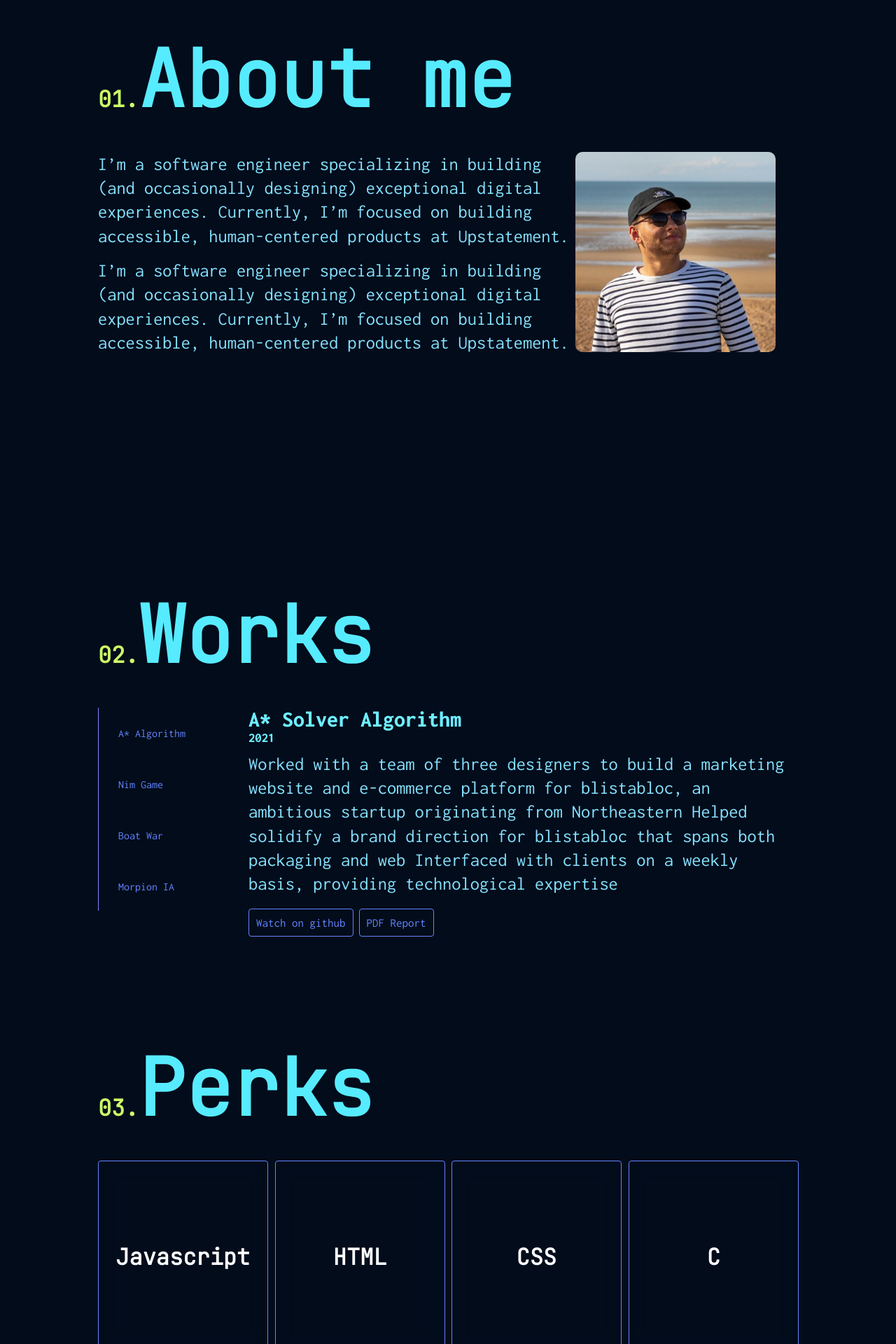
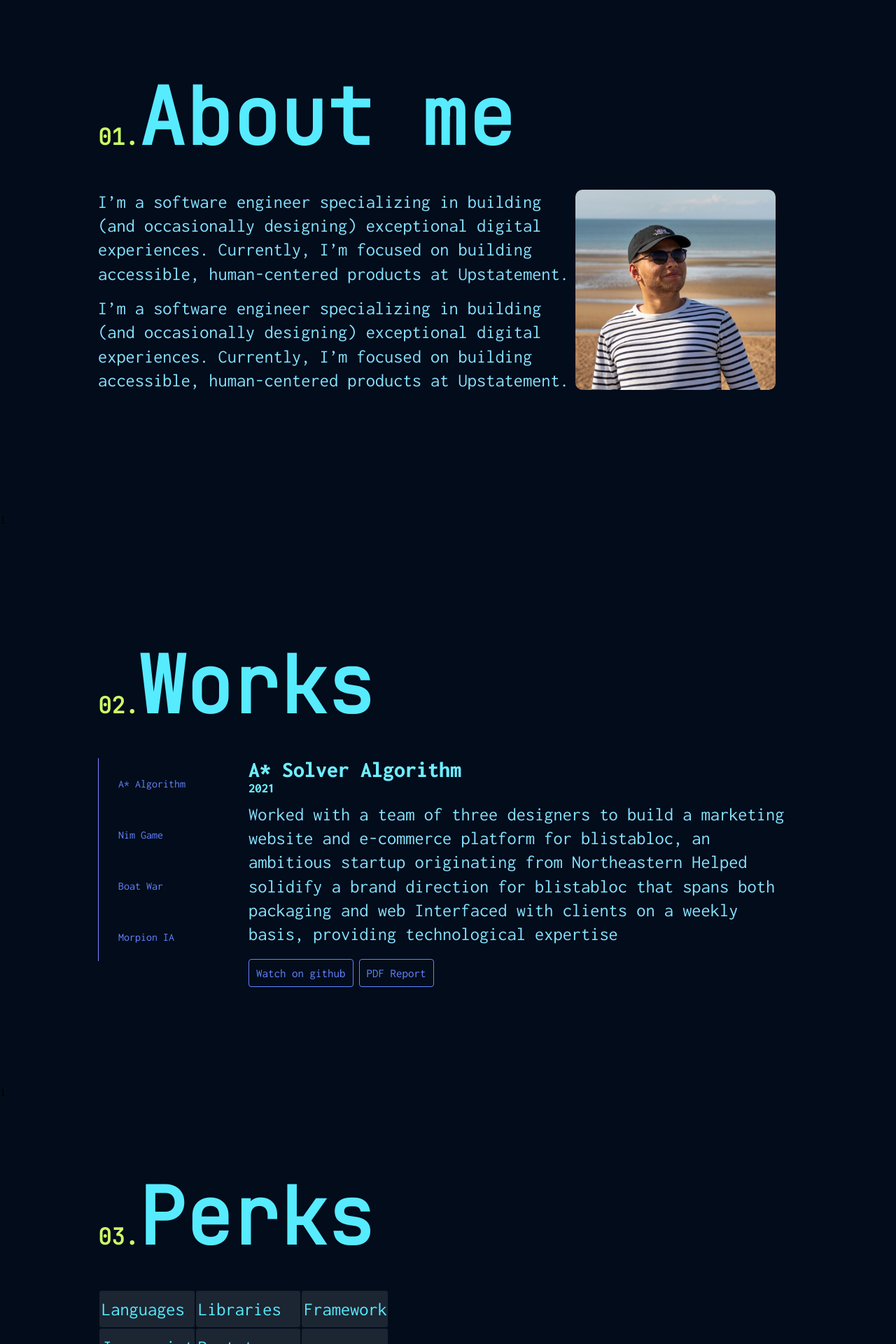
Before and after one commit to Lowouis/folio-remake-fresh, a PHP site: page / in a window 1280 px wide. Shown: the part 920-2840 px from the top of the page at 70% size. Run offline with PHP 8.4, Linux system fonts and the light colour scheme; some libraries are stand-ins or nearby versions.

Commit message:
"petite update graphic + folio insertion"

```diff
--- /dev/null
+++ b/about.php
@@ -0,0 +1,14 @@
+<section id="about" class="cat">
+    <h1><a class="c-number">01.</a>About me</h1>
+    <div class="grid-ntn">
+        <article>
+            <p>I’m a software engineer specializing in building (and occasionally designing)
+                exceptional digital experiences. Currently, I’m focused on building accessible,
+                human-centered products at Upstatement.</p>
+            <p>I’m a software engineer specializing in building (and occasionally designing)
+                exceptional digital experiences. Currently, I’m focused on building accessible,
+                human-centered products at Upstatement.</p>
+        </article>
+        <img data-tilt data-tilt-max-glare=".5" id="pp" src="data/img/pp.png" alt="picture profil">
+    </div>
+</section>
--- /dev/null
+++ b/components.php
@@ -0,0 +1,9 @@
+<div class="br-bar"></div>
+<a href="mailto:louisguritapro@gmail.com" class="mail">louisguritapro@gmail.com</a>
+<div class="bl-bar"></div>
+<div class="logos">
+    <a href="https://www.instagram.com/_glouis_/?hl=fr" title="Instagram" target="_blank"><i class="logo fa-brands fa-instagram"></i></a>
+    <a href="https://github.com/Lowouis" target="_blank" title="Github"><i class="logo fa-brands fa-github"></i></a>
+    <a href="https://www.linkedin.com/in/louisgurita/" title="Linkedin" target="_blank"><i class="logo fa-brands fa-linkedin"></i></a>
+</div>
+<a class="gh-btn btn hover fade fixup" href="#start"><i class="fa-solid fa-arrow-up"></i></a>
--- /dev/null
+++ b/contact.php
@@ -0,0 +1,6 @@
+<section id="contact" class="cat">
+    <h1><a class="c-number">04.</a>What's next </h1>
+    <p>Although I’m not currently looking for any new opportunities,
+        my inbox is always open. Whether you have a question or just want to say hi, I’ll try my best to get back to you!</p>
+    <a class="btn fade hover" href="mailto:louisguritapro@gmail.com" >Get in touch</a>
+</section>
--- /dev/null
+++ b/home.php
@@ -0,0 +1,9 @@
+<section class="start" id="start" >
+    <h5>Hi there, my name is</h5>
+    <h1>LOUIS GURITA</h1>
+    <h4>Application Developer at<a id="sap" href="https://www.sap.com/france/index.html" target="_blank">SAP LABS</a>as apprenticeship.</h4>
+    <p>I’m a software engineer specializing in building (and occasionally designing)
+        exceptional digital experiences. Currently, I’m focused on building accessible,
+        human-centered products at Upstatement.</p>
+    <a class="gh-btn btn hover fade "  href="#about"><i class="fa-solid fa-arrow-down"></i></a>
+</section>
--- a/index.php
+++ b/index.php
@@ -10,110 +10,25 @@ $logo = ["Javascript", "HTML","CSS","C","Python", "Php", "Twig","Java"];
     <title>Louis'dev</title>
     <link rel="stylesheet" type="text/css" href="styles/index.css">
     <script src="https://kit.fontawesome.com/6d9cc71036.js" crossorigin="anonymous"></script>
-    <link rel="icon" href="data/img/icone.ico">
 
 </head>
 <body>
-<div class="top">
-    <nav id="navbar">
-        <?php for($i=0;$i<sizeof($menu);$i++) : ?>
-            <a class="nava" href="#<?= strtolower($menu[$i]) ?>"><?= $menu[$i]?></a>
-        <?php endfor ?>
-    </nav>
-    <a id="resume" href="data/files/cv.pdf"  target="_blank" class="fade btn hover">.resume{}</a>
-</div>
+<!-- nav -->
+<?= include_once 'nav.php' ?>
 
 
-<div class="br-bar"></div>
-<a href="mailto:louisguritapro@gmail.com" class="mail">louisguritapro@gmail.com</a>
-<div class="bl-bar"></div>
-<div class="logos">
-    <a href="https://www.instagram.com/_glouis_/?hl=fr" target="_blank"><i class="logo fa-brands fa-instagram"></i></a>
-    <a href="https://github.com/Lowouis" target="_blank"><i class="logo fa-brands fa-github"></i></a>
-    <a href="https://www.linkedin.com/in/louisgurita/" target="_blank"><i class="logo fa-brands fa-linkedin"></i></a>
-</div>
-<a class="gh-btn btn hover fade fixup" href="#start"><i class="fa-solid fa-arrow-up"></i></a>
+<!-- fixed components -->
+<?= include_once 'components.php' ?>
 
 
+<!-- home page -->
+<?= include_once 'home.php' ?>
 
-<section class="start" id="start" >
-    <h5>Hi there, my name is Louis</h5>
-    <h1>LOUIS GURITA</h1>
-    <h4>Software Engineer, Front end & Back end Developer.</h4>
-    <p>I’m a software engineer specializing in building (and occasionally designing)
-        exceptional digital experiences. Currently, I’m focused on building accessible,
-        human-centered products at Upstatement.</p>
-
-    <a class="gh-btn btn hover fade "  href="#about"><i class="fa-solid fa-arrow-down"></i></a>
-</section>
-
-
-<section id="about" class="cat">
-    <h1><a class="c-number">01.</a>About me</h1>
-    <div class="grid-ntn">
-        <article>
-            <p>I’m a software engineer specializing in building (and occasionally designing)
-                exceptional digital experiences. Currently, I’m focused on building accessible,
-                human-centered products at Upstatement.</p>
-            <p>I’m a software engineer specializing in building (and occasionally designing)
-                exceptional digital experiences. Currently, I’m focused on building accessible,
-                human-centered products at Upstatement.</p>
-        </article>
-        <img data-tilt data-tilt-max-glare=".5" id="pp" src="data/img/pp.png" alt="picture profil">
-    </div>
-</section>
-
-<section id="works" class="cat">
-    <h1><a class="c-number">02.</a>Works</h1>
-    <div id="navbar-works" class="grid-1-4">
-        <nav>
-            <a class="ab fade switcha transparent-border">A* Algorithm</a>
-            <a class="ab fade nim transparent-border">Nim Game</a>
-            <a class="ab fade bw transparent-border">Boat War</a>
-            <a class="ab fade morpion transparent-border">Morpion IA</a>
-        </nav>
-        <div id="switcha" class="layers">
-            <article class="star content">
-                <h2>A* Solver Algorithm</h2>
-                <h3>2021</h3>
-                <p>Worked with a team of three designers to build a marketing website and e-commerce
-                    platform for blistabloc, an ambitious startup originating from Northeastern
-                    Helped solidify a brand direction for blistabloc that spans both packaging and web
-                    Interfaced with clients on a weekly basis, providing technological expertise
-                </p>
-                <div class="add">
-                    <a  href="https://github.com/Lowouis/ricochet-robot" target=”_blank” class="fade btn hover">Watch on github</a>
-                    <a target=”_blank” href="data/files/astarreport_fr.pdf" class="btn fade hover"> PDF Report</a>
-                </div>
-
-            </article>
-
-        </div>
-
-
-</section>
-
-<section id="perks" class="cat">
-    <h1><a class="c-number">03.</a>Perks</h1>
-    <div class="perks-ord">
-        <?php for($i = 0 ; $i < sizeof($logo) ; $i++): ?>
-        <div data-tilt  class="gh-btn btn hover fade perk-style <?= $logo[$i] ?>">
-            <h3><?= $logo[$i] ?></h3>
-        </div>
-        <?php endfor ?>
-
-
-    </div>
-</section>
-
-
-<section id="contact" class="cat">
-    <h1><a class="c-number">04.</a>What's next </h1>
-    <p>Although I’m not currently looking for any new opportunities,
-        my inbox is always open. Whether you have a question or just want to say hi, I’ll try my best to get back to you!</p>
-    <a class="btn fade hover" href="mailto:louisguritapro@gmail.com" >Get in touch</a>
-</section>
-
+<!-- content  -->
+<?= include_once 'about.php' ?>
+<?= include_once 'works.php' ?>
+<?= include_once 'perks.php' ?>
+<?= include_once 'contact.php' ?>
 
 
 </body>
--- /dev/null
+++ b/nav.php
@@ -0,0 +1,8 @@
+<div class="top">
+    <nav id="navbar">
+        <?php for($i=0;$i<sizeof($menu);$i++) : ?>
+            <a class="nava" href="#<?= strtolower($menu[$i]) ?>"><?= $menu[$i]?></a>
+        <?php endfor ?>
+    </nav>
+    <a id="resume" href="data/files/cv.pdf"  target="_blank" class="fade btn hover">.resume{}</a>
+</div>
--- /dev/null
+++ b/perks.php
@@ -0,0 +1,55 @@
+<?php
+$languages = ["Javascript", "Java", "Python", "PHP", "C", "HTML", "CSS"];
+$library = ["bootstrap", "vanilla-tilt", "barbara", "numpy"];
+$framework = ["Twig"];
+?>
+<section id="perks" class="cat">
+    <h1><a class="c-number">03.</a>Perks</h1>
+    <div id="perks-wrapper">
+        <table>
+            <tbody>
+            <tr>
+                <td>Languages</td>
+                <td>Libraries</td>
+                <td>Framework</td>
+            </tr>
+            <tr>
+                <td>Javascript</td>
+                <td>Bootstrap</td>
+                <td>-</td>
+            </tr>
+            <tr>
+                <td>Java</td>
+                <td>Vanila-tilt</td>
+                <td>-</td>
+            </tr>
+            <tr>
+                <td>Python</td>
+                <td>Barbara</td>
+                <td>-</td>
+            </tr>
+            <tr>
+                <td>PHP</td>
+                <td>Numpy</td>
+                <td>-</td>
+            </tr>
+            <tr>
+                <td>C</td>
+                <td>-</td>
+                <td>-</td>
+            </tr>
+            <tr>
+                <td>HTML</td>
+                <td>-</td>
+                <td>-</td>
+            </tr>
+            <tr>
+                <td>CSS</td>
+                <td>-</td>
+                <td>-</td>
+            </tr>
+            </tbody>
+        </table>
+
+    </div>
+</section>
--- a/styles/index.css
+++ b/styles/index.css
@@ -82,6 +82,12 @@ nav .nava{
 
 nav .nava:before{
     content :  "// ";
+}
+
+
+#sap{
+    text-decoration: none;
+    color: #909090;
 }
 
 
@@ -257,15 +263,15 @@ section{
     width:90%;
     border-radius: 10px;
 }
-#works h2,p,h3{
+.article-menu  h2,p,h3{
     color : #6EEEFF;
 }
 
-#works h2{
+.article-menu  h2{
     font-size: 2rem;
 }
 
-#works nav{
+.article-menu  nav{
     display: flex;
     flex-direction: column;
     border-left: solid 1px #7E83FF;
@@ -273,7 +279,7 @@ section{
     padding: 0;
     margin-right: 15px;
 }
-#works nav a{
+.article-menu  nav a{
     padding: 25px;
     color:#6285FF;
     user-select: none;
@@ -281,7 +287,7 @@ section{
 
 }
 
-#works nav a:hover{
+.article-menu  nav a:hover{
     cursor: pointer;
     z-index: 10;
     background-color: rgba(255,255,255,.02);
@@ -292,14 +298,14 @@ section{
 .hold-left-border{
     border-left: solid 3px #7E83FF;
 }
-#works article{
+.article-menu  article{
     display: grid;
     flex-direction: column;
     margin-left: 15px;
 
 }
 
-#works article h3{
+.article-menu article h3{
     margin-bottom: 10px;
 }
 
@@ -339,35 +345,30 @@ footer p:hover{
     visibility: hidden;
 }
 
-.perks-ord{
-    display: grid;
-    grid-template-columns: repeat(4, 1fr);
-    grid-template-rows: repeat(4, 1fr);
-    grid-column-gap: 10px;
-    grid-row-gap: 10px;
-    width: 100%;
+table{
+    width: 1fr;
+}
+#perks-wrapper{
+    font-family: 'Inconsolata', monospace;
+}
+
+th{
+    font-size: var(--h4-size);
+    color: var(--title-color);
+}
+td{
+    border: solid rgba(255,255,255,0) 1px;
+    color:var(--title-color);
+    font-size: var(--p-size);
+    background-color: rgba(255,255,255,.1);
+    margin: 5px 0 5px 0;
+    padding: 5px 0 5px 2px;
+    border-radius: 3px;
+    height: 40px;
+    width: 1fr;
 
 }
 
-.perk-style{
-    text-align: center;
-    backdrop-filter: blur(14.8px);
-    -webkit-backdrop-filter: blur(14.8px);
-    height: 242.5px;
-    border: solid 1px #6285FF;
-
-}
-.perk-style h3{
-    height: 100%;
-    display: flex;
-    align-items: center;
-    justify-content: center;
-    font-size: var(--h3-size);
-    color:white;
-    margin: 0 auto;
-    font-family: 'JetBrains Mono', monospace;
-
-}
 .blue{
     background: rgba(0, 98, 255, 0.3);
 }
--- /dev/null
+++ b/works.php
@@ -0,0 +1,27 @@
+<section id="works" class="article-menu cat">
+    <h1><a class="c-number">02.</a>Works</h1>
+    <div id="navbar-works" class="grid-1-4">
+        <nav>
+            <a class="star ab fade transparent-border">A* Algorithm</a>
+            <a class="nim ab fade transparent-border">Nim Game</a>
+            <a class="bw ab fade transparent-border">Boat War</a>
+            <a class="morpion ab fade transparent-border">Morpion IA</a>
+        </nav>
+        <div id="switcha" class="layers">
+            <article class="star content">
+                <h2>A* Solver Algorithm</h2>
+                <h3>2021</h3>
+                <p>Worked with a team of three designers to build a marketing website and e-commerce
+                    platform for blistabloc, an ambitious startup originating from Northeastern
+                    Helped solidify a brand direction for blistabloc that spans both packaging and web
+                    Interfaced with clients on a weekly basis, providing technological expertise
+                </p>
+                <div class="add">
+                    <a  href="https://github.com/Lowouis/ricochet-robot" target=”_blank” class="fade btn hover">Watch on github</a>
+                    <a target=”_blank” href="data/files/astarreport_fr.pdf" class="btn fade hover"> PDF Report</a>
+                </div>
+
+            </article>
+
+        </div>
+</section>
```
Also changed, not shown: scripts/init.js (+21 -15 lines), data/img/icone.ico (added).
